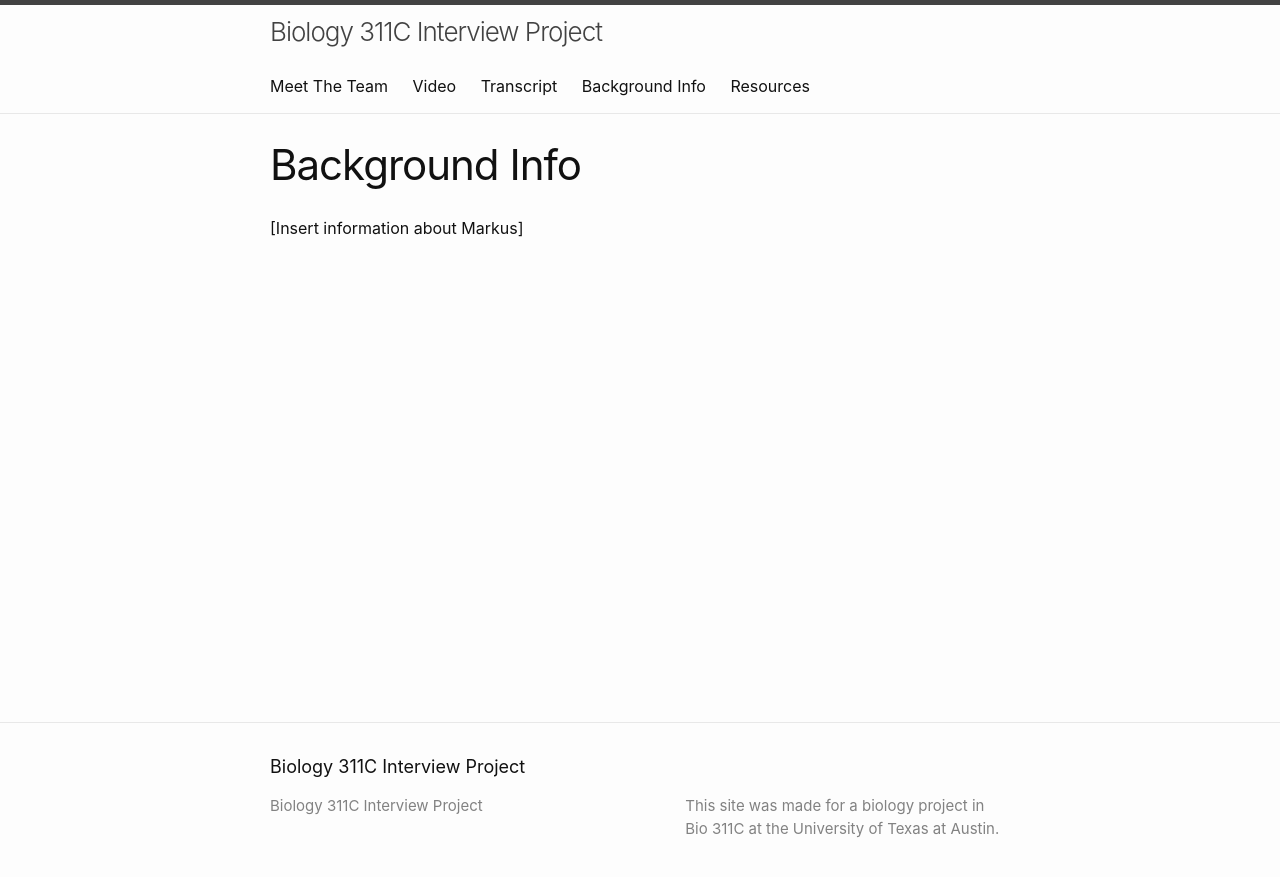
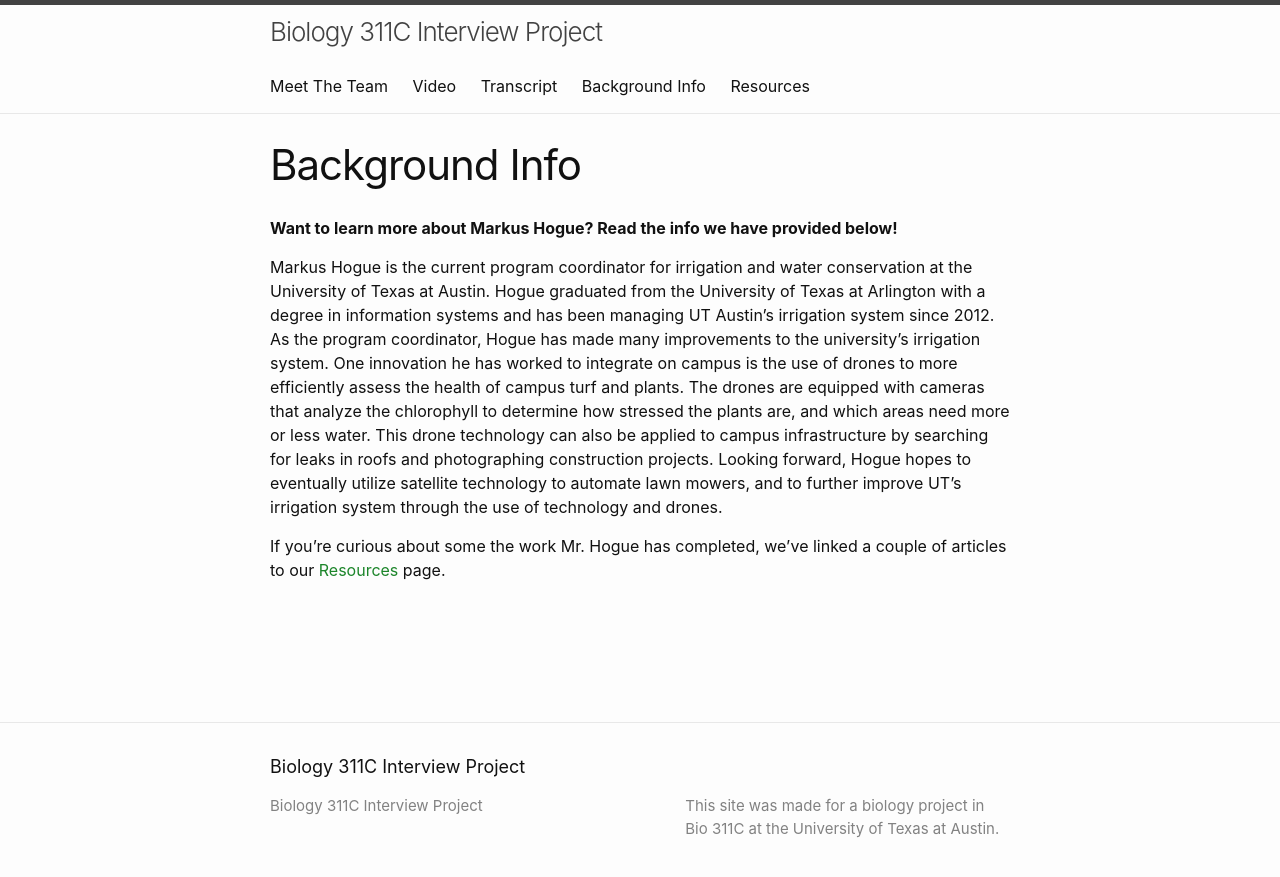
Before and after one commit to haanaj/biowebsite, a Jekyll site: the page built from about.md, in a window 1280 px wide. Shown: the top 877 px of the page. Built offline with Jekyll 4.4.1, drawn with Linux system fonts in a browser that asks for light colours.

Commit message:
Adding background info to about.md

```diff
--- a/about.md
+++ b/about.md
@@ -5,4 +5,8 @@ permalink: /background/
 weight: 4
 ---
 
-[Insert information about Markus]
+**Want to learn more about Markus Hogue? Read the info we have provided below!**
+
+Markus Hogue is the current program coordinator for irrigation and water conservation at the University of Texas at Austin. Hogue graduated from the University of Texas at Arlington with a degree in information systems and has been managing UT Austin’s irrigation system since 2012. As the program coordinator, Hogue has made many improvements to the university’s irrigation system. One innovation he has worked to integrate on campus is the use of drones to more efficiently assess the health of campus turf and plants. The drones are equipped with cameras that analyze the chlorophyll to determine how stressed the plants are, and which areas need more or less water. This drone technology can also be applied to campus infrastructure by searching for leaks in roofs and photographing construction projects. Looking forward, Hogue hopes to eventually utilize satellite technology to automate lawn mowers, and to further improve UT’s irrigation system through the use of technology and drones.
+
+If you're curious about some the work Mr. Hogue has completed, we've linked a couple of articles to our [Resources](/biowebsite/resources/) page.
```
